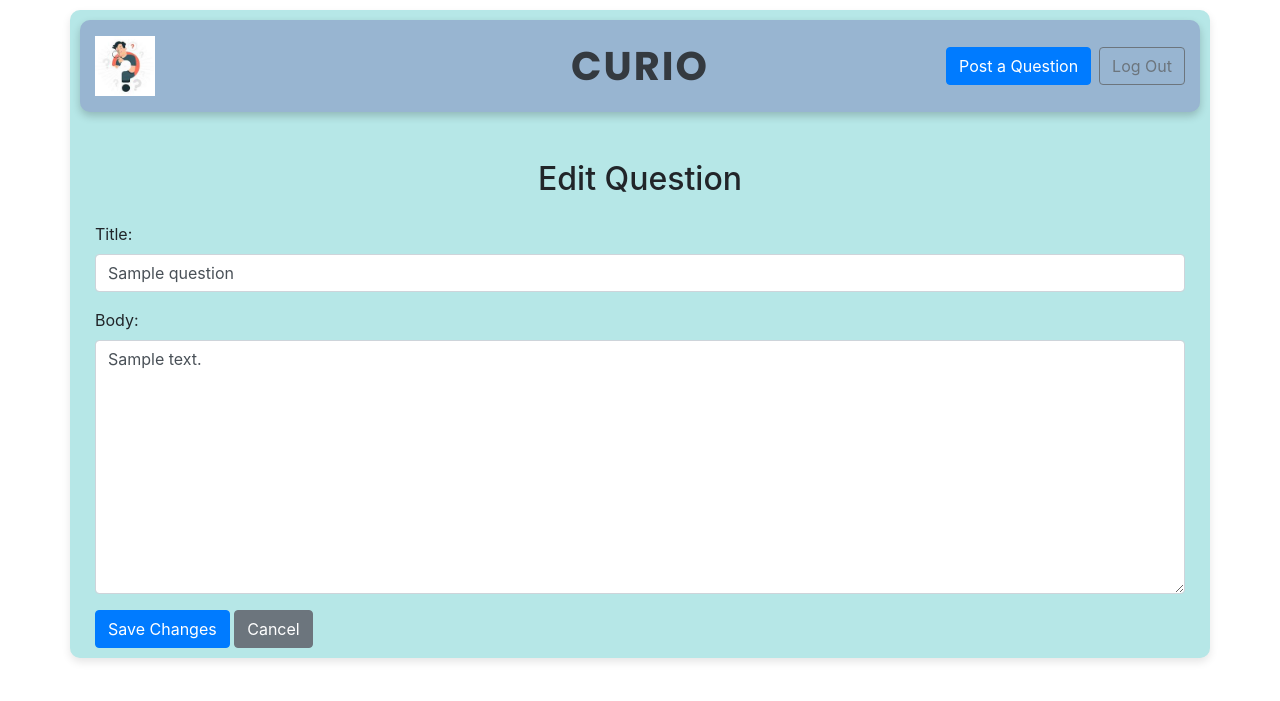
After one commit to varshasahani/Curio, a Django app: page /edit-question/1/ in a window 1280 px wide. The commit adds this page. Shown: the top 701 px of the page. Run offline with Django 5.2, Linux system fonts and the light colour scheme; a user stored in the database is signed in; tables that the repository leaves empty hold one stand-in row (values such as "Sample post"); some libraries are stand-ins or nearby versions.

Commit message:
Added edit and delete functionality

```diff
--- /dev/null
+++ b/curio/templates/edit_question.html
@@ -0,0 +1,13 @@
+{% extends 'base.html' %}
+
+{% block content %}
+<div class="container mt-5">
+    <h2 class="text-center mb-4">Edit Question</h2>
+    <form method="post">
+        {% csrf_token %}
+        {{ form.as_p }}
+        <button type="submit" class="btn btn-primary">Save Changes</button>
+        <a href="{% url 'home' %}" class="btn btn-secondary">Cancel</a>
+    </form>
+</div>
+{% endblock %}
--- a/curio/urls.py
+++ b/curio/urls.py
@@ -7,6 +7,8 @@ urlpatterns = [
     path('login/', views.login_page, name='login'),
     path('logout/', views.logout_view, name='logout'),
     path('post-question/', views.post_question, name='post_question'),
+     path('edit-question/<int:question_id>/', views.edit_question, name='edit_question'),
+    path('delete-question/<int:question_id>/', views.delete_question, name='delete_question'),
     path('like/<int:question_id>/', views.like_question, name='like_question'),
     path('reply/<int:question_id>/', views.reply_to_question, name='reply_to_question'),
     path('question/<int:question_id>/', views.question_detail, name='question_detail'),
--- a/curio/views.py
+++ b/curio/views.py
@@ -73,6 +73,27 @@ def post_question(request):
     else:
         form = QuestionForm()
     return render(request, 'post_question.html', {'form': form})
+
+@login_required
+def edit_question(request, question_id):
+    question = get_object_or_404(Question, id=question_id, user=request.user)
+    if request.method == 'POST':
+        form = QuestionForm(request.POST, instance=question)
+        if form.is_valid():
+            form.save()
+            return redirect('home')  # Redirect to the home page or question detail page
+    else:
+        form = QuestionForm(instance=question)
+    return render(request, 'edit_question.html', {'form': form})
+
+
+@login_required
+def delete_question(request, question_id):
+    question = get_object_or_404(Question, id=question_id, user=request.user)
+    if request.method == 'POST':
+        question.delete()
+        return redirect('home')  # Redirect to the home page
+    return redirect('home')
 
 @login_required
 def like_question(request, question_id):
```
Also changed, not shown: curio/templates/home.html (+17 -0 lines).
